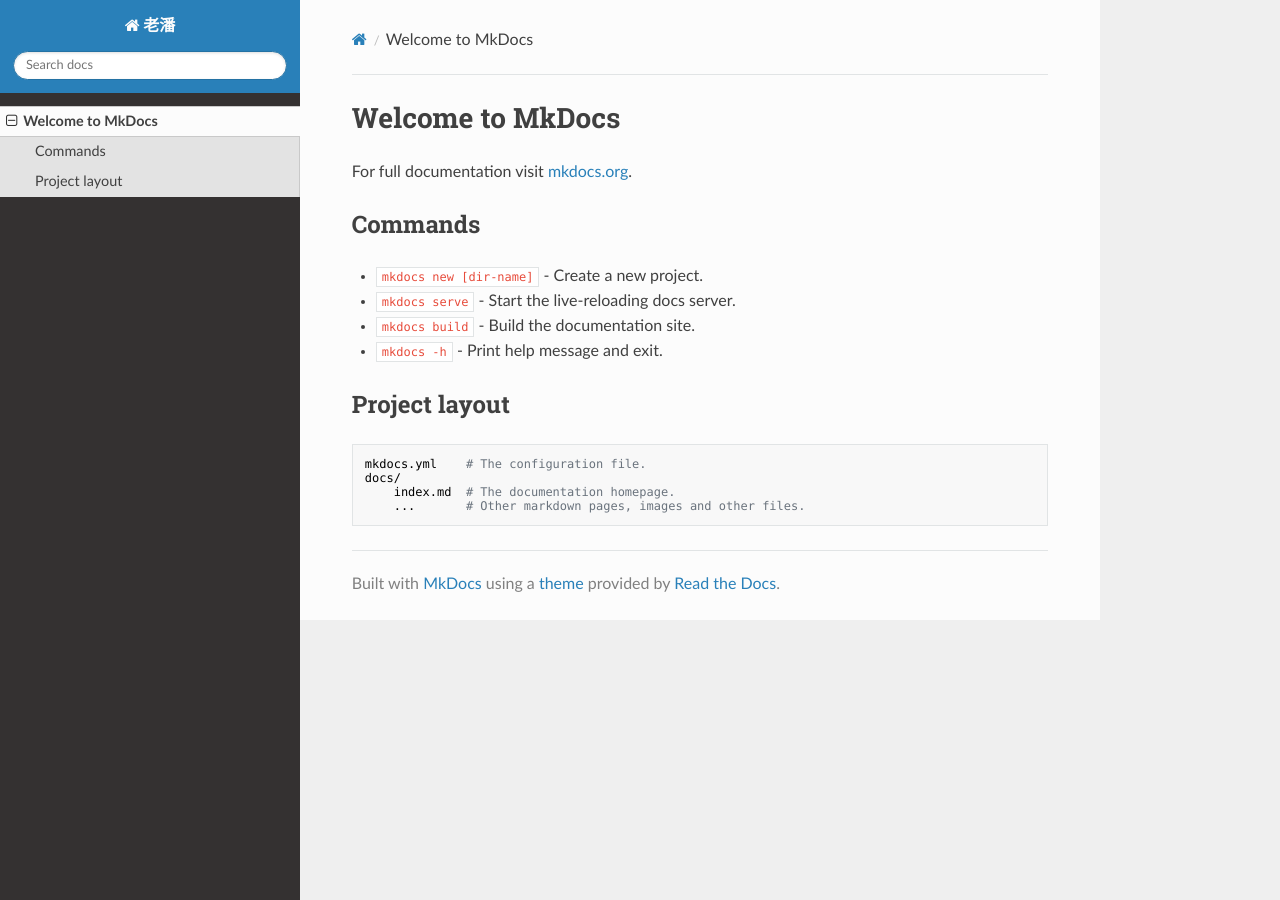
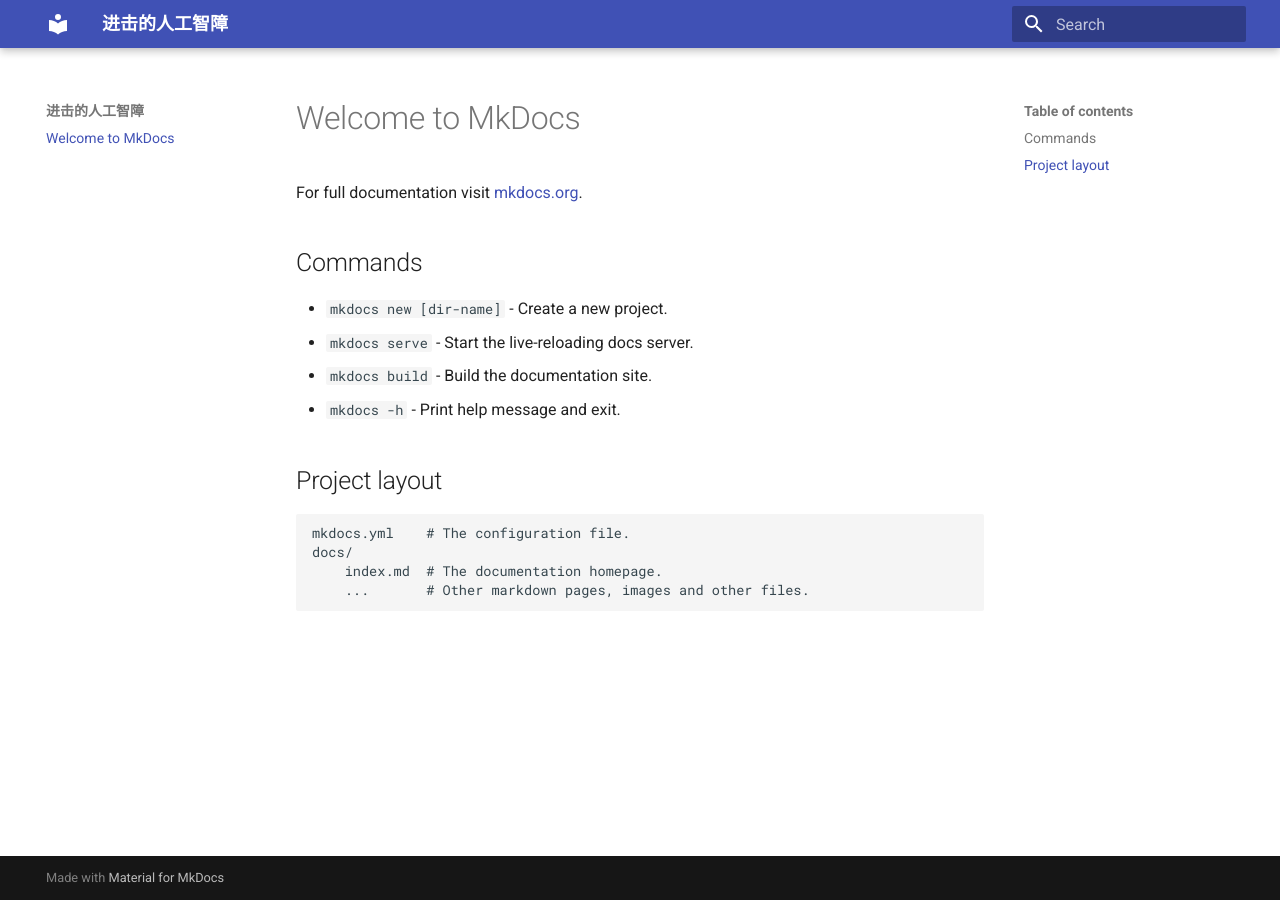
Before and after one commit to Oldpan/Note, an MkDocs documentation site: the page built from docs/index.md, in a window 1280 px wide. Built offline with MkDocs 1.6.1 and Material for MkDocs 9.7.7, drawn with Linux system fonts in a browser that asks for light colours; nearby versions of some CDN libraries.

Commit message:
simple modify

```diff
--- a/README.md
+++ b/README.md
@@ -1,3 +1,3 @@
-# 人工智能入门指北
+# 进击的人工智障
 
 老潘总结的人工智能入门大全
--- a/mkdocs.yml
+++ b/mkdocs.yml
@@ -1,2 +1,3 @@
-site_name: 老潘
-theme: readthedocs
+site_name: 进击的人工智障
+theme:
+  name: material
```
